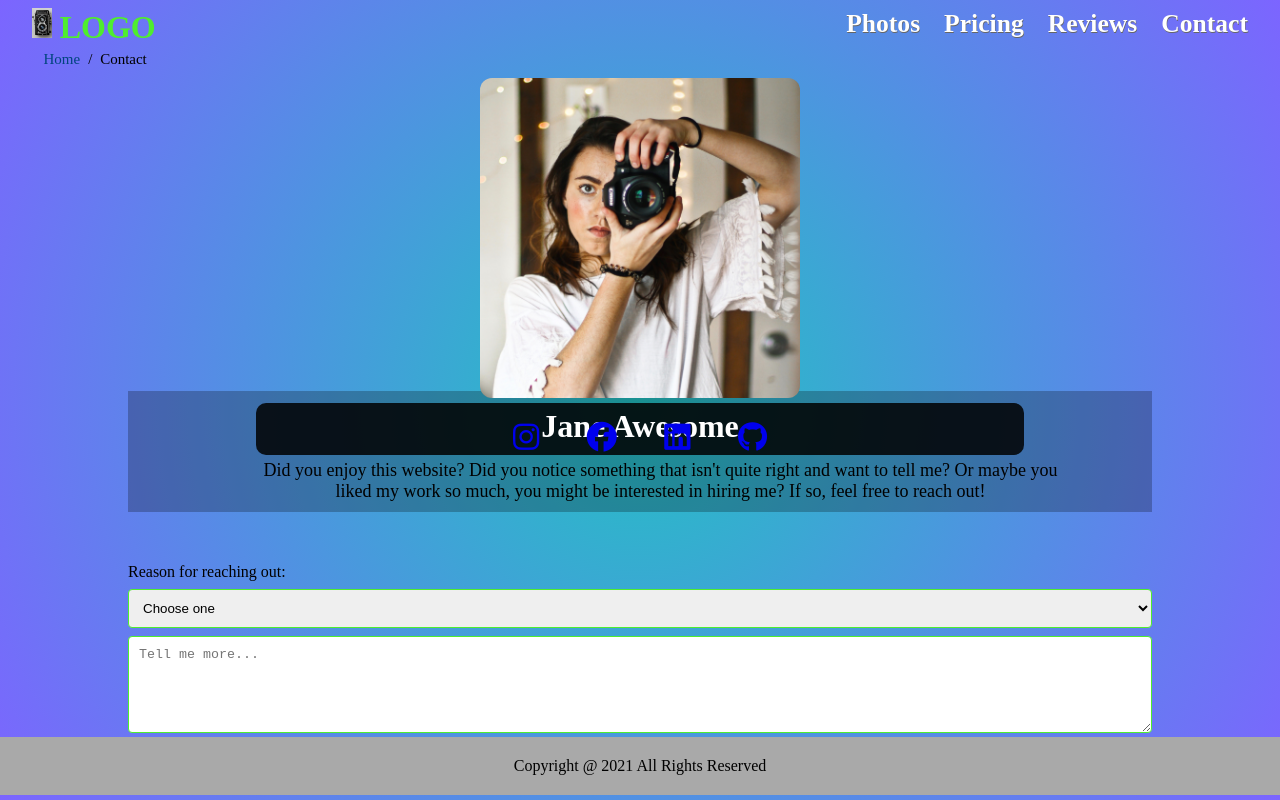
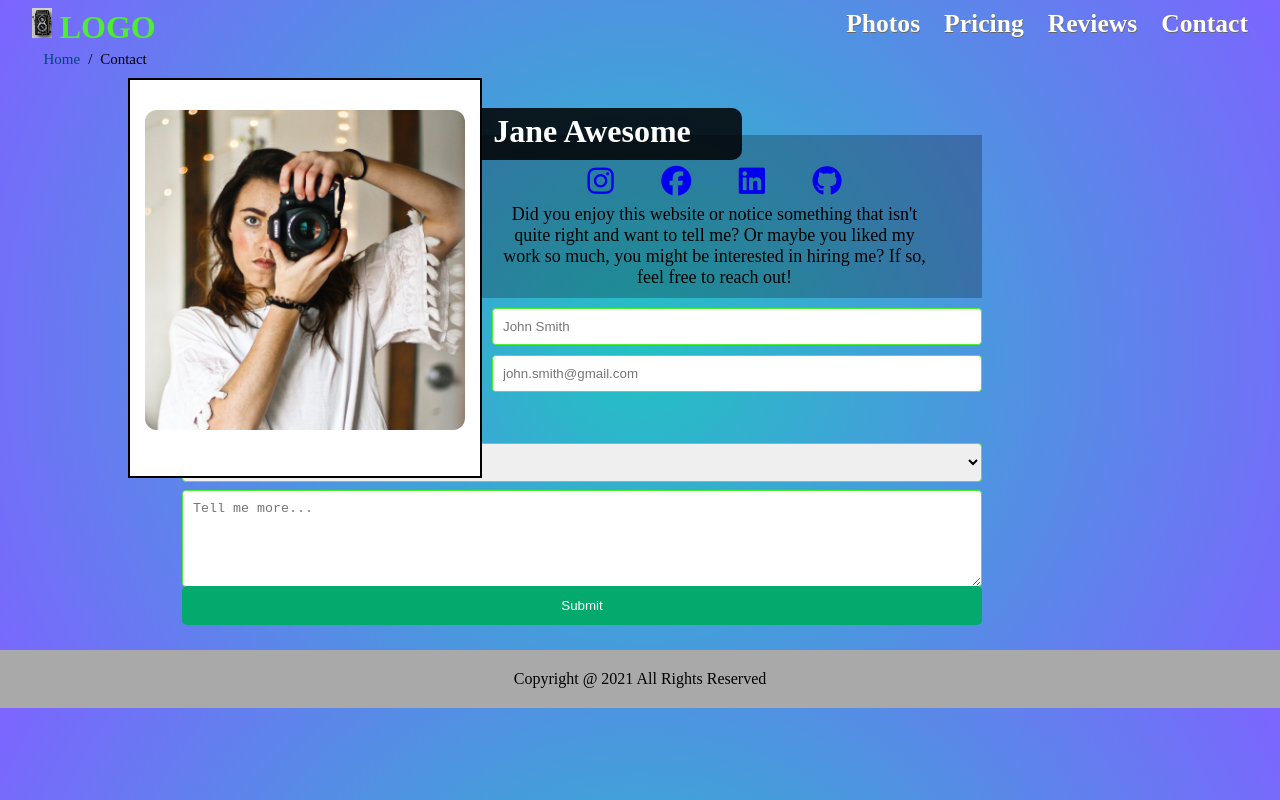
Before and after one commit to AmandaShuman/photographer_website, a plain HTML site: page contact.html in a window 1280 px wide. Drawn offline with Linux system fonts and the light colour scheme.

Commit message:
contact page setup in desktop mode

```diff
--- a/contact.html
+++ b/contact.html
@@ -48,11 +48,15 @@
       </ul>
     </div>
 
+    <div class="contact-stuff">
+      <div class="img-background">
         <img
           class="self-portrait"
           src="img/photographer.jpg"
           alt="photographer self portrait"
         />
+      </div>
+      <div class="contact-stuff-child2">
         <h1 class="header-name">Jane Awesome</h1>
         <div class="social-box">
           <div class="social-icons">
@@ -62,7 +66,10 @@
             <a href="https://www.facebook.com/" target="_blank">
               <i class="fab fa-facebook"></i>
             </a>
-        <a href="https://www.linkedin.com/in/amanda-shuman/" target="_blank">
+            <a
+              href="https://www.linkedin.com/in/amanda-shuman/"
+              target="_blank"
+            >
               <i class="fab fa-linkedin"></i>
             </a>
             <a href="https://github.com/AmandaShuman" target="_blank">
@@ -70,9 +77,9 @@
             </a>
           </div>
           <p class="feedback-text">
-        Did you enjoy this website? Did you notice something that isn't quite
-        right and want to tell me? Or maybe you liked my work so much, you might
-        be interested in hiring me? If so, feel free to reach out!
+            Did you enjoy this website or notice something that isn't
+            quite right and want to tell me? Or maybe you liked my work so much,
+            you might be interested in hiring me? If so, feel free to reach out!
           </p>
         </div>
         <form>
@@ -88,21 +95,30 @@
             placeholder="john.smith@gmail.com"
             required
           /><br />
-      <label class="reaching-out" for="detail-choices">Reason for reaching out:</label><br />
+          <label class="reaching-out" for="detail-choices"
+            >Reason for reaching out:</label
+          ><br />
           <select id="detail-choices" name="choices">
             <option value="choose">Choose one</option>
             <option value="feedback">Give Feedback</option>
             <option value="job">To hire</option>
             <option value="other">other</option></select
           ><br />
-      <textarea rows="5" name="form-message" placeholder="Tell me more..."></textarea
+          <textarea
+            rows="5"
+            name="form-message"
+            placeholder="Tell me more..."
+          ></textarea
           ><br />
           <input type="submit" />
         </form>
+      </div>
+    </div>
 
     <div class="footer">
       <p>Copyright @ 2021 All Rights Reserved</p>
     </div>
+
   </body>
   <script
     src="https://kit.fontawesome.com/cd79c73229.js"
--- a/css/contact.css
+++ b/css/contact.css
@@ -89,3 +89,62 @@ input[type=submit] {
   padding-top: 20px;
   padding-bottom: 20px;
 }
+
+@media (min-width: 700px) {
+  .contact-stuff {
+    display: flex;
+  }
+  /* making the photo like a snapshot */
+
+  .img-background {
+    margin-left: 10%;
+    height: 50vh;
+    padding: 30px 15px;
+    background: white;
+    border: 2px solid black;
+    z-index: 10;
+  }
+  .self-portrait {
+    max-height: 40vh;
+    display: block;
+  }
+  /* formatting name & text box */
+  .header-name {
+    margin-top: 30px;
+    margin-left: -8%;
+    max-width: 300px;
+  }
+  .social-box {
+    display: block;
+    max-width: 650px;
+    margin-left: -2%;
+    padding-right: 5%;
+  }
+  /* .social-icons {
+    font-size: 40px;
+  } */
+  .feedback-text {
+    max-width: 500px;
+    width: 90%;
+    margin-left: 5%;
+  }
+  /* adjusting the form for big screen */
+  input[type=text] {
+    margin-left: 2%;
+    margin-top: 10px;
+    width: 98%;
+  }
+  .reaching-out {
+    margin-top: 10px;
+    margin-left: -300px;
+  }
+  select, textarea, input[type=submit] {
+    margin-left: -300px;
+    width: 800px;
+  }
+  input[type=submit] {
+    margin-top: -5px;
+    border-radius: 5px;
+    border: none;
+  }
+}
--- a/css/navbar.css
+++ b/css/navbar.css
@@ -105,7 +105,7 @@ input:checked ~ ul {
     display: inline;
   }
   .bar,
-  input {
+  input.invisible-checkbox {
     display: none;
   }
   .nav-logo {
```
Lines whose indentation alone changed are shown as unchanged.
